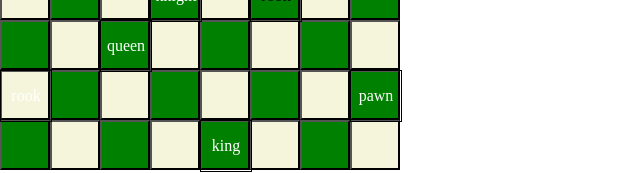
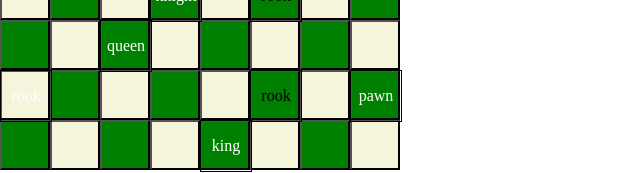
Before and after one commit to Chess-Mate/chessmate, a React app: page / in a window 1280 px wide. Shown: the part 230-403 px from the top of the page, without its empty margins (0-640 px from the left). Built offline with nearby package versions, Linux system fonts and the light colour scheme.

Commit message:
fix king

```diff
--- a/src/client/components/Board.js
+++ b/src/client/components/Board.js
@@ -20,7 +20,8 @@ class Board extends React.Component {
                 d4 : new Knight('d4', 'white'),
                 f4 : new Rook('f4', 'black'),
                 c3 : new Queen('c3', 'white'),
-                h2 : new Pawn('h2', 'white')
+                h2 : new Pawn('h2', 'white'),
+                f2 : new Rook('f2', 'black'),
             },
             pendingMovesArr : [],
             pendingMovesShowing : false,
--- a/src/client/controllers/pieces/king.js
+++ b/src/client/controllers/pieces/king.js
@@ -138,7 +138,7 @@ class King extends Piece {
     currentColumn = String.fromCharCode(currentColumn);
 
     this.availableMoves = availableMoves;
-    // console.log('availableMoves from King', availableMoves);
+    console.log('availableMoves from King', availableMoves);
   }
 
   // setPossibleMoves(piecesObj) {
--- a/src/client/controllers/pieces/pawn.js
+++ b/src/client/controllers/pieces/pawn.js
@@ -72,7 +72,7 @@ class Pawn extends Piece {
     currentColumn = String.fromCharCode(currentColumn);
 
     this.availableMoves = availableMoves;
-    console.log('availableMoves from Pawn', availableMoves);
+    // console.log('availableMoves from Pawn', availableMoves);
   }
 
   setPossibleMoves(piecesObj) {
```
